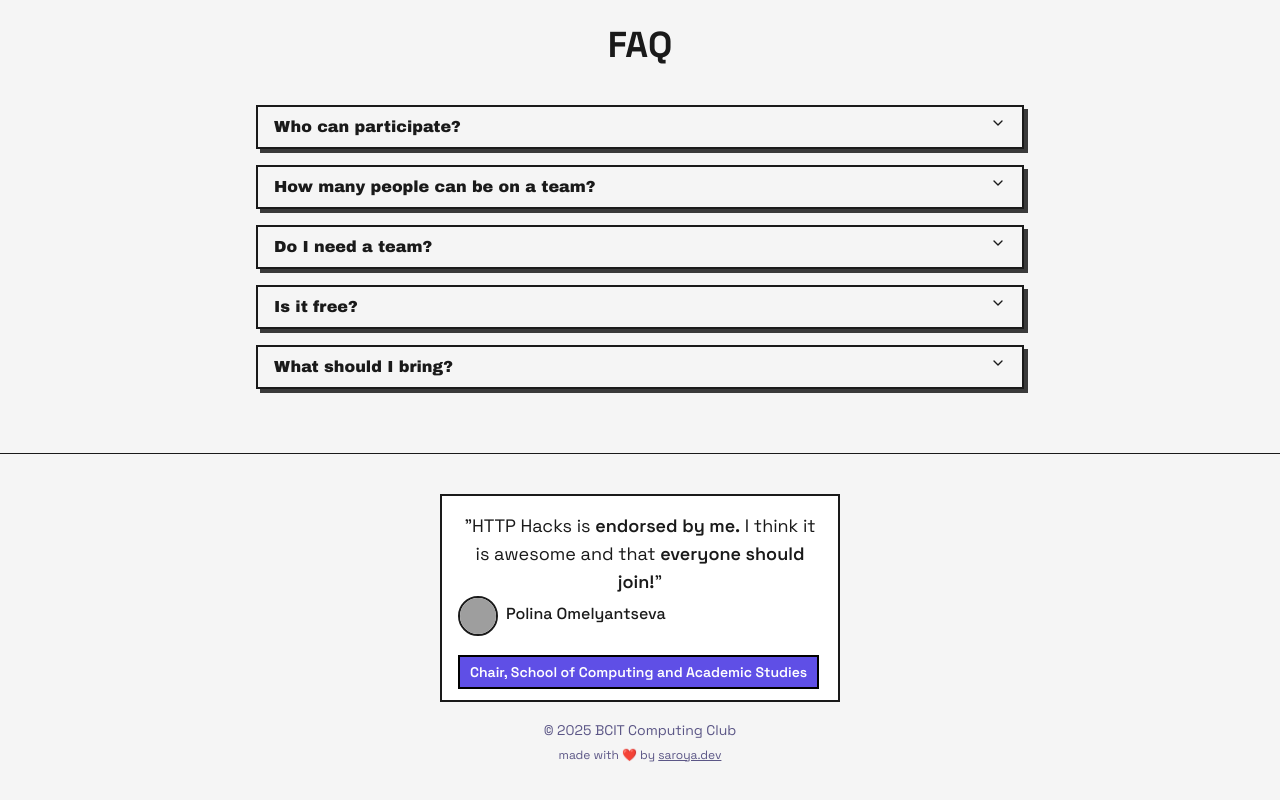
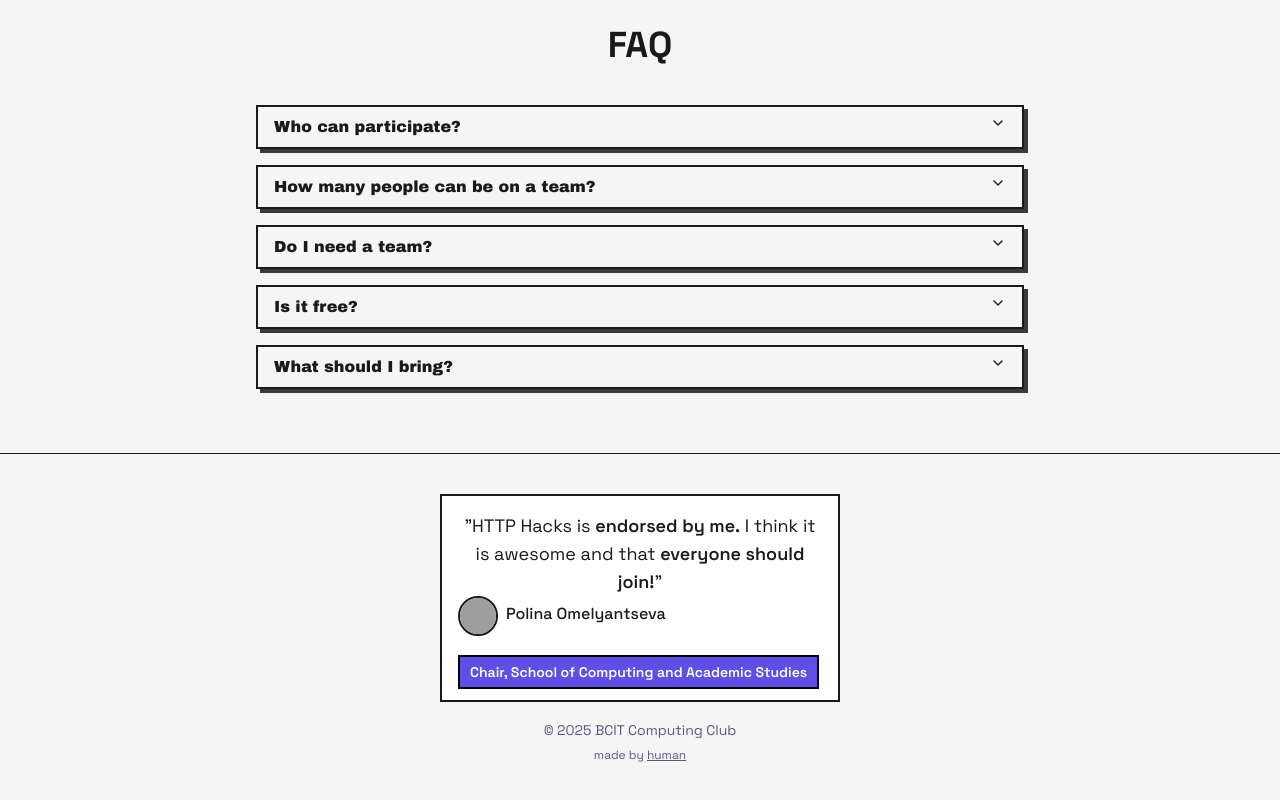
Before and after one commit to BhavnoorSaroya/httphacks-website, a React (Vite) app: page / in a window 1280 px wide. Shown: the part 1328-2128 px from the top of the page. Built offline with nearby package versions, Linux system fonts and the light colour scheme; grey boxes are pictures that could not be loaded.

Commit message:
remove heart emoji

```diff
--- a/src/App.tsx
+++ b/src/App.tsx
@@ -168,7 +168,7 @@ export default function App() {
         <Text className="text-muted-foreground text-center">
           <span className="text-sm">&copy; 2025 BCIT Computing Club</span>
           <br />
-          <span className="text-xs">made with ❤️ by <a className="underline" href="https://saroya.dev">saroya.dev</a> </span>
+          <span className="text-xs">made by <a className="underline" href="https://saroya.dev">human</a> </span>
         </Text>
       </footer>
     </div>
```
